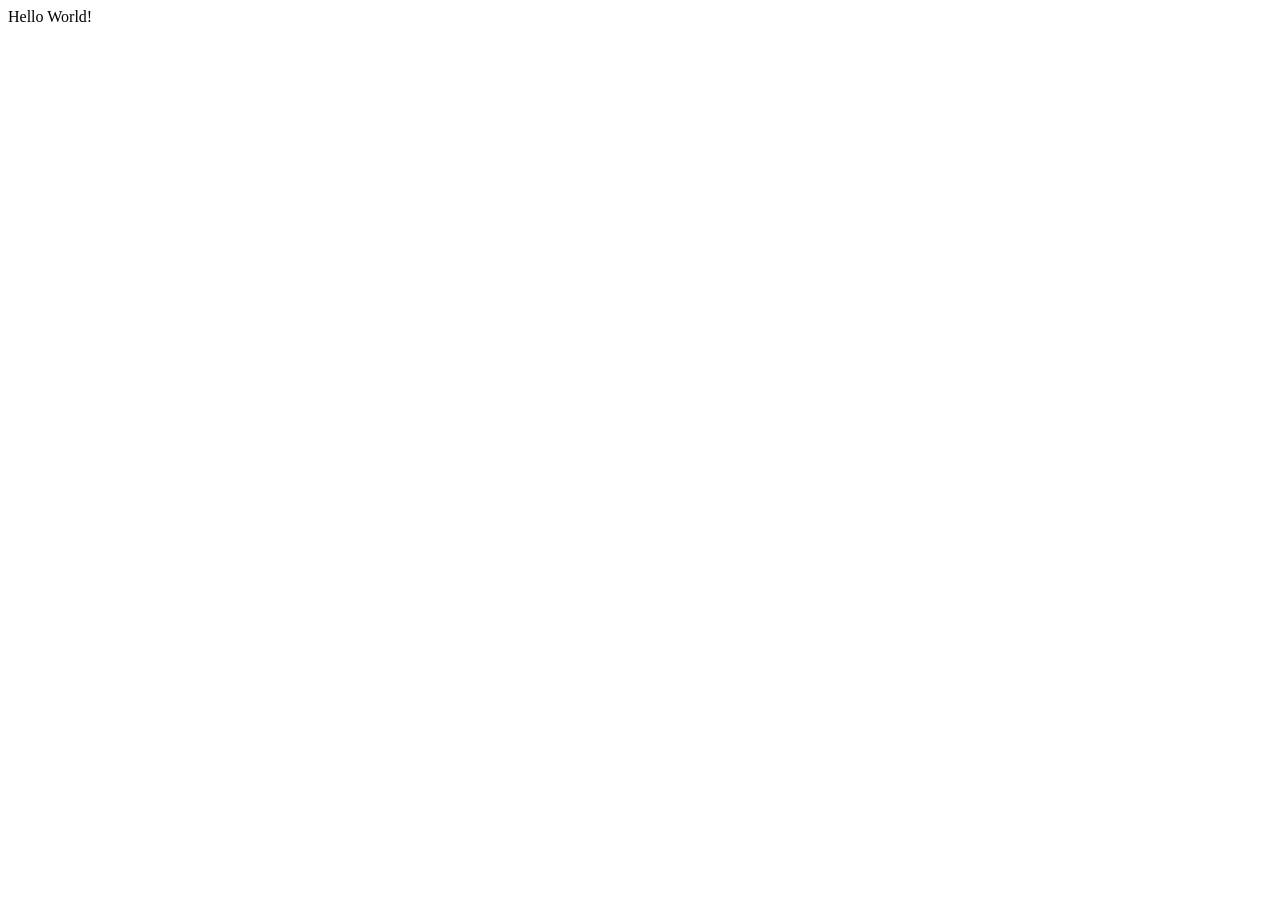
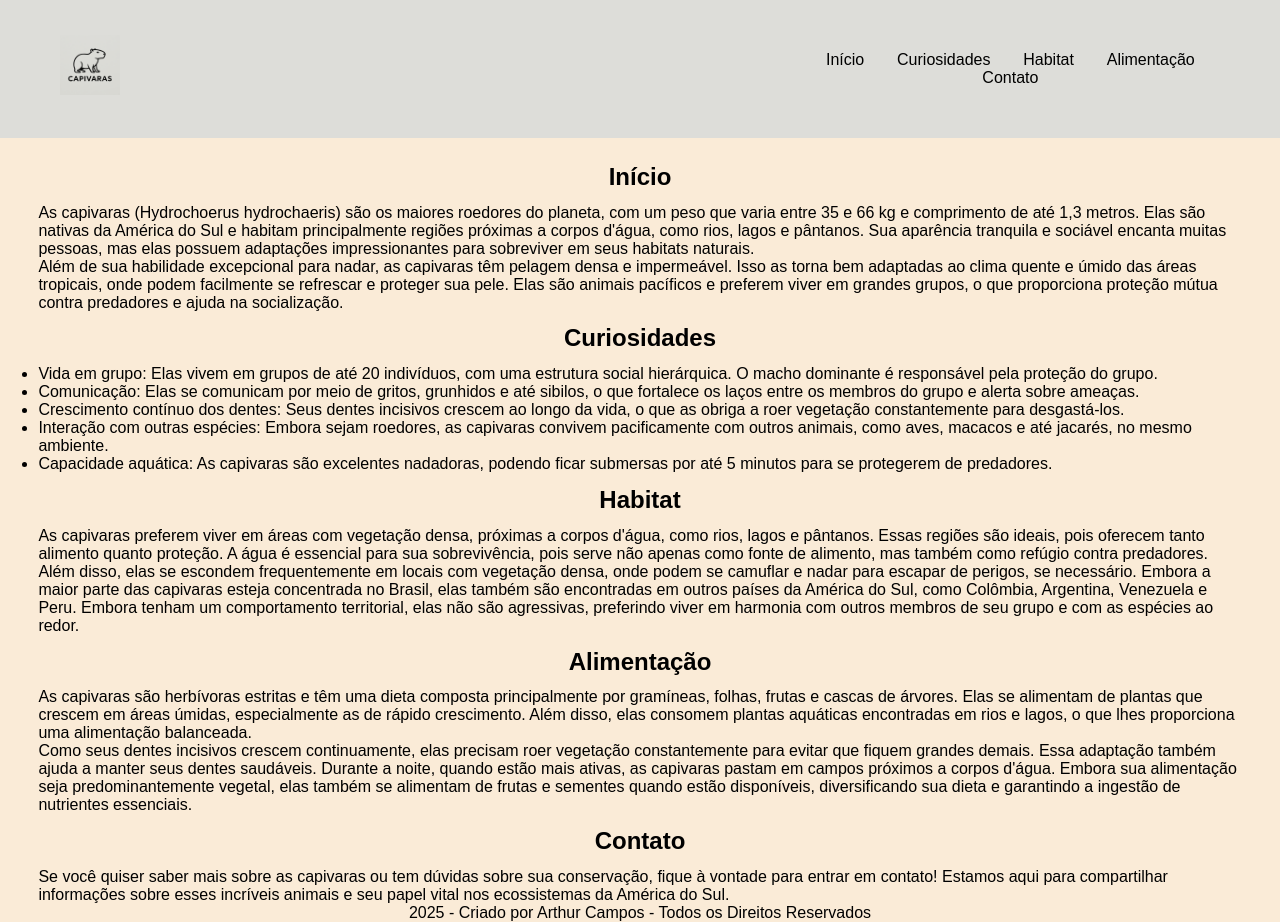
Before and after one commit to arthurpacmm/Meu_Primeiro_Site, a plain HTML site: page index.html in a window 1280 px wide. Before the commit the page ends 800 px from the top, so only its background shows below. Drawn offline with Linux system fonts and the light colour scheme.

Commit message:
Add files via upload

```diff
--- /dev/null
+++ b/css/estilo.css
@@ -0,0 +1,95 @@
+*{
+    margin: 0;
+    padding: 0;
+    box-sizing: border-box;
+    font-family: Arial, sans-serif;
+    scroll-behavior: smooth;
+}
+
+.container {
+    max-width: 1200px;
+    margin: auto;
+    padding: 20px;
+}
+
+body{
+    background-color: antiquewhite;
+    padding-top: 150px;
+}
+
+header{
+    background-color: #ddddd9;
+    padding: 15px 15px 15px 15px;
+    width: 100%;
+    top: 0;
+    position: fixed;
+    z-index: 1000;
+    margin-bottom: 50px;
+
+}
+
+nav ul{
+    list-style: none;
+    display: flex;
+    flex-wrap: wrap;
+    justify-content: center;
+}
+
+nav ul li{
+    margin-left: 20px;
+}
+
+nav ul li a{
+    color: black;
+    text-decoration: none;
+}
+
+a:hover{
+    color: white;
+}
+
+header .container{
+    display: flex;
+    justify-content: space-between;
+    align-items: center;
+    flex-wrap: wrap;
+}
+
+.logo{
+    font-size: 2em;
+    font-weight: bold;
+}
+
+@media (max-width:675px){
+    header .container{
+        flex-direction: column;
+        text-align: center;
+    }
+
+    nav ul{
+        margin-top: 10px;
+        flex-direction: column;
+    }
+    body{
+        padding-top: 250px;
+    }
+}
+
+.logo-img {
+    height: 60px;
+}
+
+h1{
+    text-align: center;
+    margin-top: 1%;
+    margin-bottom: 1%;
+}
+
+p, ul li {
+    margin-left: 3%;
+    margin-right: 3%;
+}
+
+footer{
+    text-align: center;
+}
--- a/index.html
+++ b/index.html
@@ -1,3 +1,63 @@
-<html>
-    Hello World!
+<!DOCTYPE html>
+<html lang="pt-br">
+<head>
+    <meta charset="UTF-8">
+    <meta name="viewport" content="width=device-width, initial-scale=1.0">
+    <title>Site</title>
+    <link rel="stylesheet" href="css/estilo.css">
+</head>
+<body>
+    <header>
+        <div class="container">
+            <div class="logo">
+                <img src="img/logocapivara.png" alt="Uma logo de uma capivara" class="logo-img">
+            </div>
+            <nav>
+                <ul>
+                    <li><a href="#inicio">Início</a></li>
+                    <li><a href="#curiosidades">Curiosidades</a></li>
+                    <li><a href="habitat">Habitat</a></li>
+                    <li><a href="alimentacao">Alimentação</a></li>
+                    <li><a href="contato">Contato</a></li>
+                </ul>
+            </nav>
+        </div>
+    </header>
+    <section id="inicio">
+        <h1>Início</h1>
+        <p>As capivaras (Hydrochoerus hydrochaeris) são os maiores roedores do planeta, com um peso que varia entre 35 e 66 kg e comprimento de até 1,3 metros. Elas são nativas da América do Sul e habitam principalmente regiões próximas a corpos d'água, como rios, lagos e pântanos. Sua aparência tranquila e sociável encanta muitas pessoas, mas elas possuem adaptações impressionantes para sobreviver em seus habitats naturais.</p>
+        <p>Além de sua habilidade excepcional para nadar, as capivaras têm pelagem densa e impermeável. Isso as torna bem adaptadas ao clima quente e úmido das áreas tropicais, onde podem facilmente se refrescar e proteger sua pele. Elas são animais pacíficos e preferem viver em grandes grupos, o que proporciona proteção mútua contra predadores e ajuda na socialização.</p>
+    </section>
+    <main>
+        <section id="curiosidades">
+            <h1>Curiosidades</h1>
+            <ul>
+                <li>Vida em grupo: Elas vivem em grupos de até 20 indivíduos, com uma estrutura social hierárquica. O macho dominante é responsável pela proteção do grupo.</li>
+                <li>Comunicação: Elas se comunicam por meio de gritos, grunhidos e até sibilos, o que fortalece os laços entre os membros do grupo e alerta sobre ameaças.</li>
+                <li>Crescimento contínuo dos dentes: Seus dentes incisivos crescem ao longo da vida, o que as obriga a roer vegetação constantemente para desgastá-los.</li>
+                <li>Interação com outras espécies: Embora sejam roedores, as capivaras convivem pacificamente com outros animais, como aves, macacos e até jacarés, no mesmo ambiente.</li>
+                <li>Capacidade aquática: As capivaras são excelentes nadadoras, podendo ficar submersas por até 5 minutos para se protegerem de predadores.</li>
+
+            </ul>
+        </section>
+        <section id="habitat">
+            <h1>Habitat</h1>
+            <p>As capivaras preferem viver em áreas com vegetação densa, próximas a corpos d'água, como rios, lagos e pântanos. Essas regiões são ideais, pois oferecem tanto alimento quanto proteção. A água é essencial para sua sobrevivência, pois serve não apenas como fonte de alimento, mas também como refúgio contra predadores.</p>
+            <p>Além disso, elas se escondem frequentemente em locais com vegetação densa, onde podem se camuflar e nadar para escapar de perigos, se necessário. Embora a maior parte das capivaras esteja concentrada no Brasil, elas também são encontradas em outros países da América do Sul, como Colômbia, Argentina, Venezuela e Peru. Embora tenham um comportamento territorial, elas não são agressivas, preferindo viver em harmonia com outros membros de seu grupo e com as espécies ao redor.</p>
+        </section>
+        <section id="alimentacao">
+            <h1>Alimentação</h1>
+            <p>As capivaras são herbívoras estritas e têm uma dieta composta principalmente por gramíneas, folhas, frutas e cascas de árvores. Elas se alimentam de plantas que crescem em áreas úmidas, especialmente as de rápido crescimento. Além disso, elas consomem plantas aquáticas encontradas em rios e lagos, o que lhes proporciona uma alimentação balanceada.</p>
+            <p>Como seus dentes incisivos crescem continuamente, elas precisam roer vegetação constantemente para evitar que fiquem grandes demais. Essa adaptação também ajuda a manter seus dentes saudáveis. Durante a noite, quando estão mais ativas, as capivaras pastam em campos próximos a corpos d'água. Embora sua alimentação seja predominantemente vegetal, elas também se alimentam de frutas e sementes quando estão disponíveis, diversificando sua dieta e garantindo a ingestão de nutrientes essenciais.</p>
+        </section>
+        <section id="contato">
+            <h1>Contato</h1>
+            <p>Se você quiser saber mais sobre as capivaras ou tem dúvidas sobre sua conservação, fique à vontade para entrar em contato! Estamos aqui para compartilhar informações sobre esses incríveis animais e seu papel vital nos ecossistemas da América do Sul.</p>
+        </section>
+    </main>
+    <footer>
+        2025 - Criado por Arthur Campos - Todos os Direitos Reservados
+    </footer>
+
+</body>
 </html>
```
Also changed, not shown: img/logocapivara.png (added).
